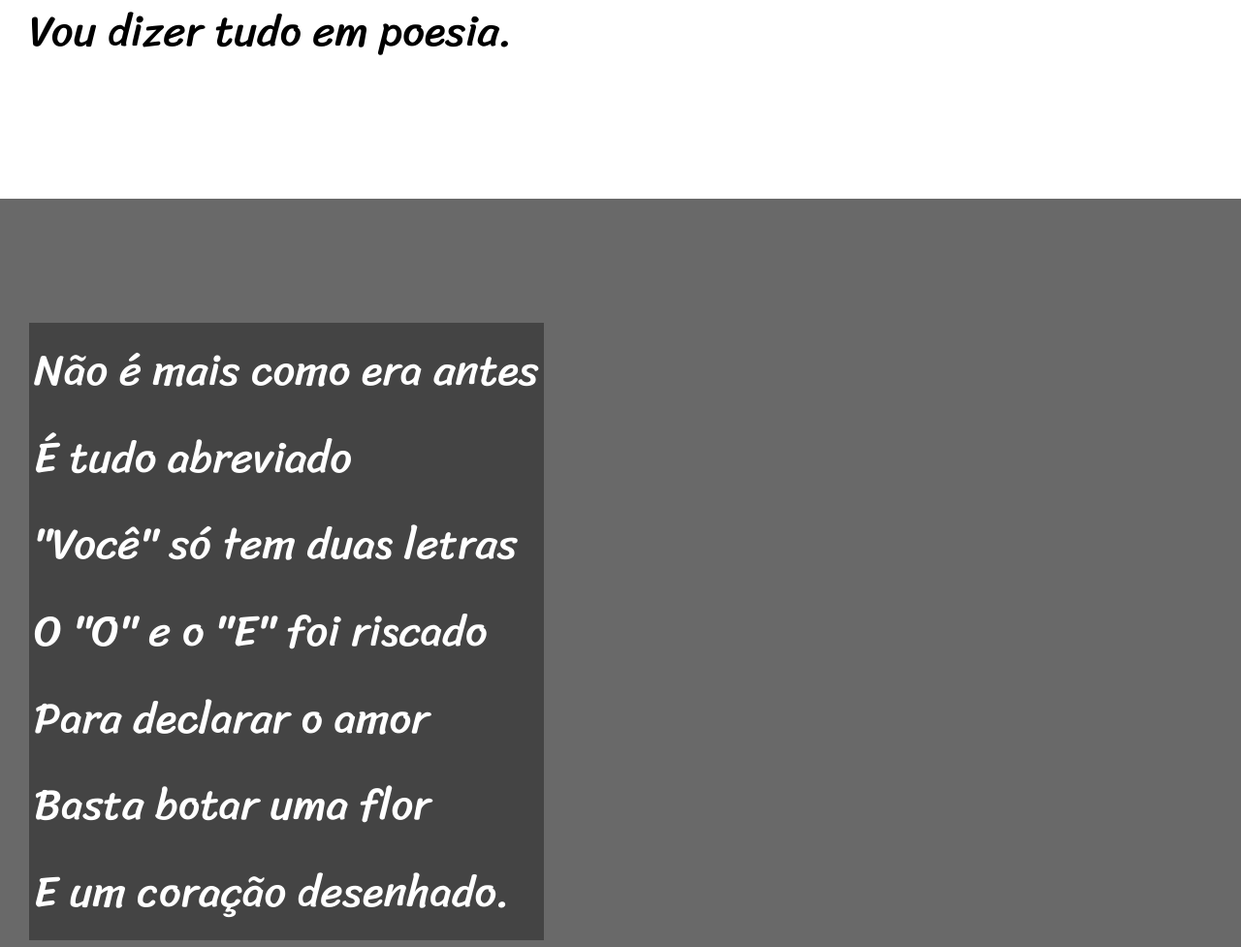
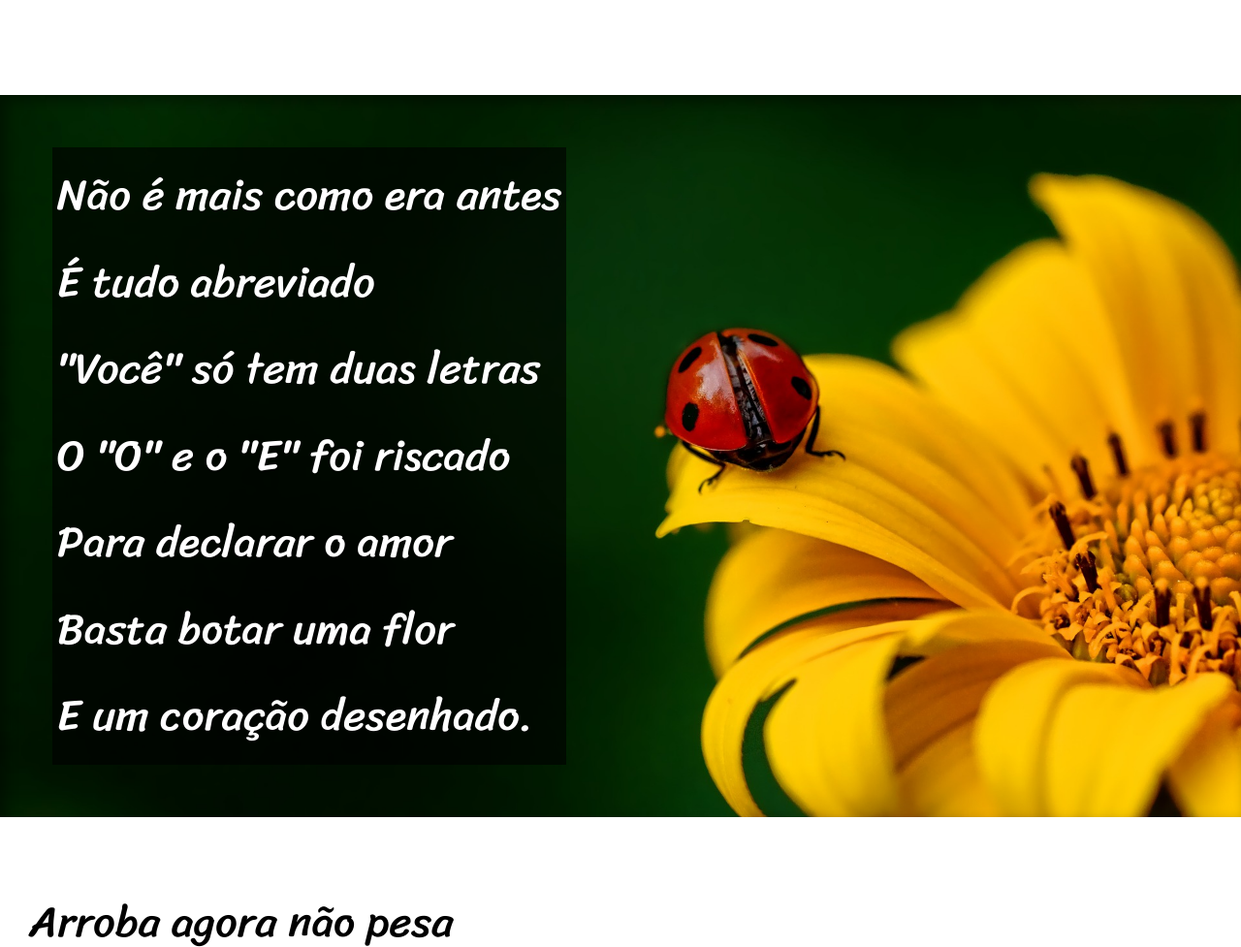
Before and after one commit to oigorsz/HTML-CSS, a plain HTML site: page desafios/d012/cordel.html in a window 1280 px wide. Shown: the part 877-1854 px from the top of the page at 97% size. Drawn offline with Linux system fonts and the light colour scheme.

Commit message:
site finish

```diff
--- a/desafios/d012/cordel.html
+++ b/desafios/d012/cordel.html
@@ -24,7 +24,7 @@
             Vou dizer tudo em poesia. <br>
         </p>
     </section>
-    <section class="imagem">
+    <section class="imagem" id="img001">
         <p>
             Não é mais como era antes <br>
             É tudo abreviado <br>
@@ -56,7 +56,7 @@
             Decifre esse rabisco. <br>
         </p>
     </section>
-    <section class="imagem">
+    <section class="imagem" id="img002">
         <p>
             Tenho saudade das cartas <br>
             Escritas com a própria mão <br>
--- a/desafios/d012/estilo/style.css
+++ b/desafios/d012/estilo/style.css
@@ -21,6 +21,7 @@ html, body {
 header {
     margin: auto;
     background-color: black;
+    box-shadow: 1px 1px 1px rgba(0, 0, 0, 0.397);
 }
 
 header > h1 {
@@ -45,15 +46,15 @@ header > p {
     text-align: center;
 
     padding-top: 10px;
-    padding-bottom: 10px;
+    padding-bottom: 15px;
 }
 
 section {
     font-family: var(--fonte-poesia);
     font-size: 3.5vw;
 
-    padding-top: 10%;
-    padding-bottom: 10%;
+    padding-top: 8vh;
+    padding-bottom: 10vh;
     padding-left: 30px;
 
     margin: auto;
@@ -69,12 +70,31 @@ section.normal {
 section.imagem {
     background-color: rgb(105, 105, 105);
     color: white;
+    padding: 1.2em;
+    box-shadow: inset 6px 6px 13px 0px rgba(0, 0, 0, 0.404);
+    background-size: cover;
+    background-repeat: no-repeat;
+    background-position: right center;
+    background-attachment: fixed;
 }
 
 section.imagem > p {
-    background-color: rgba(0, 0, 0, 0.356);
+    background-color: rgba(0, 0, 0, 0.63);
     display: inline-block;
     padding: 5px;
+    text-shadow: 1px 1px rgba(0, 0, 0, 0.356);
+}
+
+section#img001 {
+    background-image: url(../pacote-d012/imagens/background001.jpg);
+
+
+
+}
+
+section#img002 {
+    background-image: url(../pacote-d012/imagens/background002.jpg);
+
 }
 
 .link {
```
